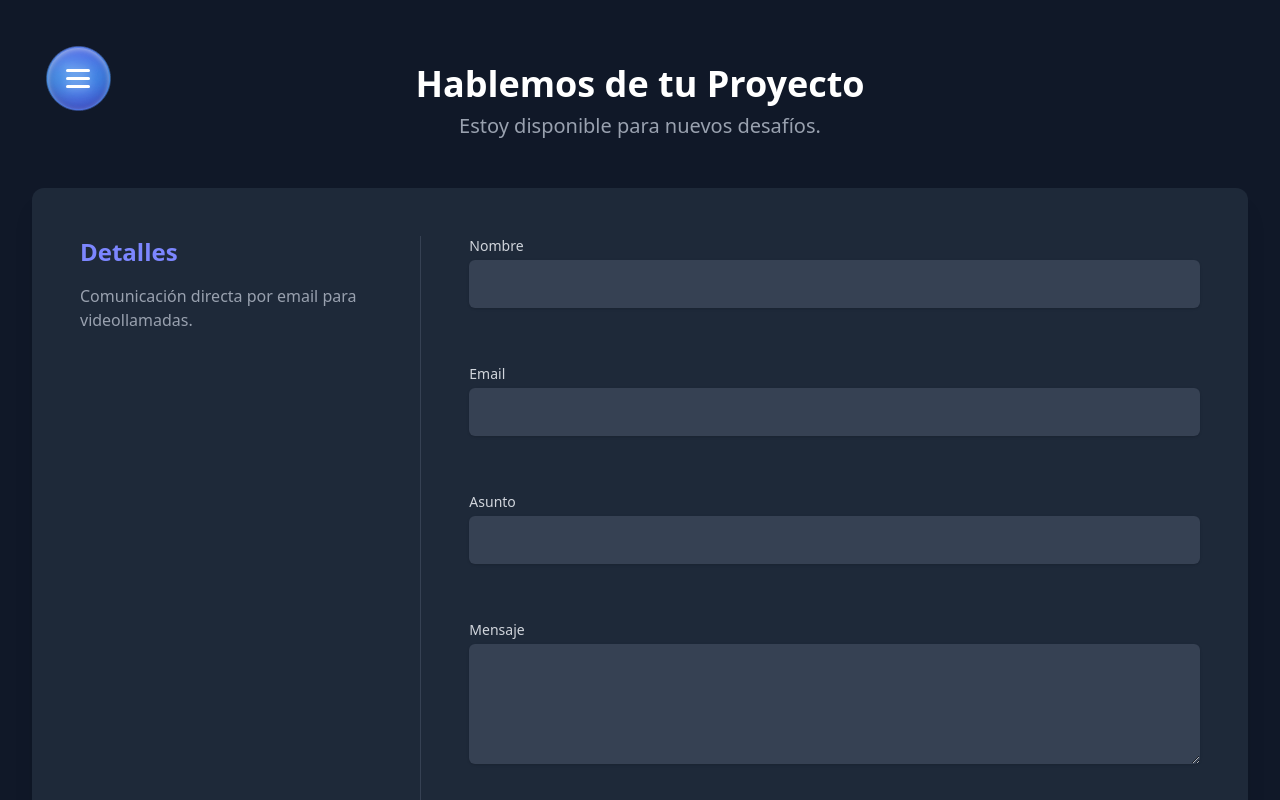
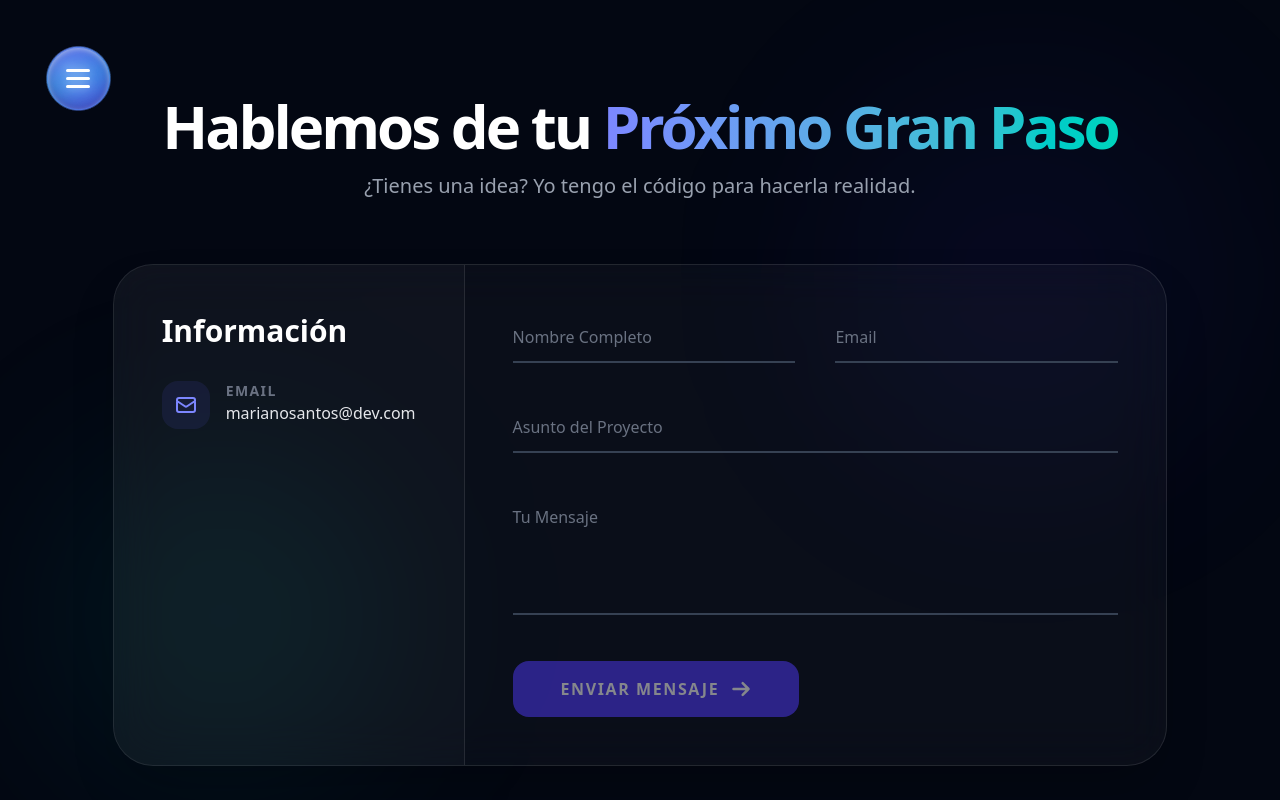
Before and after one commit to Maranelo97/portfolio-2025, an Angular app: page /contact in a window 1280 px wide. Shown: the top 800 px of the page. Built offline with nearby package versions, Linux system fonts and the light colour scheme.

Commit message:
mejoras visuales contact

```diff
--- a/src/app/features/contact/contact.html
+++ b/src/app/features/contact/contact.html
@@ -1,94 +1,137 @@
-<section class="min-h-screen py-16 bg-gray-900 transition-colors duration-500 overflow-x-hidden">
-  <div class="max-w-7xl mx-auto px-4 sm:px-6 lg:px-8">
-    <div #headerSection class="text-center mb-12">
-      <h2 class="text-4xl font-extrabold text-white">Hablemos de tu Proyecto</h2>
-      <p class="text-xl text-gray-400 mt-2">Estoy disponible para nuevos desafíos.</p>
+<section class="relative min-h-screen py-24 bg-gray-950 overflow-hidden flex items-center">
+  <div class="absolute top-0 left-0 w-full h-full overflow-hidden pointer-events-none">
+    <div
+      class="absolute top-[10%] right-[5%] w-96 h-96 bg-indigo-600/10 rounded-full blur-[120px] animate-pulse"></div>
+    <div
+      class="absolute bottom-[10%] left-[5%] w-80 h-80 bg-teal-500/10 rounded-full blur-[100px]"></div>
+  </div>
+
+  <div class="relative z-10 max-w-7xl mx-auto px-4 sm:px-6 lg:px-8">
+    <div #headerSection class="text-center mb-16 opacity-0 translate-y-8">
+      <h2 class="text-5xl md:text-6xl font-black text-white tracking-tighter mb-4">
+        Hablemos de tu
+        <span class="bg-clip-text text-transparent bg-linear-to-r from-indigo-400 to-teal-400">
+          Próximo Gran Paso
+        </span>
+      </h2>
+      <p class="text-xl text-gray-400 font-light max-w-2xl mx-auto">
+        ¿Tienes una idea? Yo tengo el código para hacerla realidad.
+      </p>
     </div>
 
     <div
-      class="lg:grid lg:grid-cols-3 lg:gap-12 bg-gray-800 shadow-xl rounded-xl p-8 sm:p-12 overflow-hidden">
-      <div class="lg:col-span-1 border-r border-gray-700 pr- lg:pr-12 mb-8 lg:mb-0">
-        <h3 class="text-2xl font-bold text-indigo-400 mb-4">Detalles</h3>
-        <p class="text-gray-400 mb-6">Comunicación directa por email para videollamadas.</p>
+      class="lg:grid lg:grid-cols-3 bg-white/3 backdrop-blur-xl rounded-[2.5rem] border border-white/10 shadow-2xl overflow-hidden">
+      <div class="lg:col-span-1 bg-white/2 p-12 border-b lg:border-b-0 lg:border-r border-white/10">
+        <h3 class="text-3xl font-bold text-white mb-8">Información</h3>
+        <div class="space-y-8">
+          <div class="group flex items-start gap-4">
+            <div
+              class="p-3 rounded-2xl bg-indigo-500/10 text-indigo-400 group-hover:bg-indigo-500 group-hover:text-white transition-all duration-500">
+              <svg class="w-6 h-6" fill="none" stroke="currentColor" viewBox="0 0 24 24">
+                <path
+                  stroke-linecap="round"
+                  stroke-linejoin="round"
+                  stroke-width="2"
+                  d="M3 8l7.89 5.26a2 2 0 002.22 0L21 8M5 19h14a2 2 0 002-2V7a2 2 0 00-2-2H5a2 2 0 00-2 2v10a2 2 0 002 2z"></path>
+              </svg>
             </div>
-
-      <div class="lg:col-span-2">
-        <form [formGroup]="contactForm" (ngSubmit)="onSubmit()" class="space-y-6">
-          <div class="form-field">
-            <label for="name" class="block text-sm font-medium text-gray-300">Nombre</label>
-            <input
-              type="text"
-              id="name"
-              formControlName="name"
-              class="mt-1 block w-full rounded-md p-3 bg-gray-700 border-gray-600 text-white transition-all duration-300 shadow-sm hover:scale-[1.02] hover:shadow-[0_0_15px_rgba(79,70,229,0.4)]"
-              [ngClass]="{ 'border-red-500 shadow-red-500': f.name.invalid && f.name.touched }" />
-            <div class="text-red-500 text-sm mt-2 min-h-6">
-              <span *ngIf="f.name.invalid && f.name.touched">El nombre es obligatorio.</span>
+            <div>
+              <p class="text-sm text-gray-500 uppercase tracking-widest font-bold">Email</p>
+              <p class="text-gray-200">marianosantos@dev.com</p>
+            </div>
+          </div>
         </div>
       </div>
 
-          <div class="form-field">
-            <label for="email" class="block text-sm font-medium text-gray-300">Email</label>
+      <div class="lg:col-span-2 p-12">
+        <form [formGroup]="contactForm" (ngSubmit)="onSubmit()" class="space-y-10">
+          <div class="grid grid-cols-1 md:grid-cols-2 gap-10">
+            <div class="relative group">
+              <input
+                type="text"
+                formControlName="name"
+                id="name"
+                placeholder=" "
+                class="peer w-full bg-transparent border-b-2 border-gray-700 py-3 text-white focus:outline-none focus:border-indigo-500 transition-all" />
+              <label
+                for="name"
+                class="absolute left-0 top-3 text-gray-500 transition-all peer-focus:-top-5 peer-focus:text-sm peer-focus:text-indigo-400 peer-[:not(:placeholder-shown)]:-top-5 peer-[:not(:placeholder-shown)]:text-sm">
+                Nombre Completo
+              </label>
+              <div
+                class="absolute bottom-0 left-0 h-0.5 w-0 bg-indigo-400 transition-all duration-500 group-focus-within:w-full"></div>
+            </div>
+
+            <div class="relative group">
               <input
                 type="email"
+                formControlName="email"
                 id="email"
-              formControlName="email"
-              class="mt-1 block w-full rounded-md p-3 bg-gray-700 border-gray-600 text-white transition-all duration-300 shadow-sm hover:scale-[1.02] hover:shadow-[0_0_15px_rgba(79,70,229,0.4)]"
-              [ngClass]="{ 'border-red-500 shadow-red-500': f.email.invalid && f.email.touched }" />
-            <div class="text-red-500 text-sm mt-2 min-h-6">
-              <span *ngIf="f.email.invalid && f.email.touched">
-                {{
-                  f.email.errors?.['required']
-                    ? 'El email es obligatorio.'
-                    : 'Formato de email inválido.'
-                }}
-              </span>
+                placeholder=" "
+                class="peer w-full bg-transparent border-b-2 border-gray-700 py-3 text-white focus:outline-none focus:border-indigo-500 transition-all" />
+              <label
+                for="email"
+                class="absolute left-0 top-3 text-gray-500 transition-all peer-focus:-top-5 peer-focus:text-sm peer-focus:text-indigo-400 peer-[:not(:placeholder-shown)]:-top-5 peer-[:not(:placeholder-shown)]:text-sm">
+                Email
+              </label>
+              <div
+                class="absolute bottom-0 left-0 h-0.5 w-0 bg-indigo-400 transition-all duration-500 group-focus-within:w-full"></div>
             </div>
           </div>
 
-          <div class="form-field">
-            <label for="subject" class="block text-sm font-medium text-gray-300">Asunto</label>
+          <div class="relative group">
             <input
               type="text"
+              formControlName="subject"
               id="subject"
-              formControlName="subject"
-              class="mt-1 block w-full rounded-md p-3 bg-gray-700 border-gray-600 text-white shadow-sm transition-all duration-300 hover:scale-[1.02] hover:shadow-[0_0_15px_rgba(79,70,229,0.4)]"
-              [ngClass]="{
-                'border-red-500 shadow-red-500': f.subject.invalid && f.subject.touched,
-              }" />
-            <div class="text-red-500 text-sm mt-2 min-h-6">
-              <span *ngIf="f.subject.invalid && f.subject.touched">El asunto es obligatorio.</span>
-            </div>
+              placeholder=" "
+              class="peer w-full bg-transparent border-b-2 border-gray-700 py-3 text-white focus:outline-none focus:border-indigo-500 transition-all" />
+            <label
+              for="subject"
+              class="absolute left-0 top-3 text-gray-500 transition-all peer-focus:-top-5 peer-focus:text-sm peer-focus:text-indigo-400 peer-[:not(:placeholder-shown)]:-top-5 peer-[:not(:placeholder-shown)]:text-sm">
+              Asunto del Proyecto
+            </label>
+            <div
+              class="absolute bottom-0 left-0 h-0.5 w-0 bg-indigo-400 transition-all duration-500 group-focus-within:w-full"></div>
           </div>
 
-          <div class="form-field">
-            <label for="message" class="block text-sm font-medium text-gray-300">Mensaje</label>
+          <div class="relative group">
             <textarea
+              formControlName="message"
               id="message"
-              formControlName="message"
               rows="4"
-              class="mt-1 block w-full rounded-md p-3 bg-gray-700 border-gray-600 text-white transition-all shadow-sm duration-300 hover:scale-[1.02] hover:shadow-[0_0_15px_rgba(79,70,229,0.4)]"
-              [ngClass]="{
-                'border-red-500 shadow-red-500': f.message.invalid && f.message.touched,
-              }"></textarea>
-            <div class="text-red-500 text-sm mt-2 min-h-6">
-              <span *ngIf="f.message.invalid && f.message.touched">
-                {{
-                  f.message.errors?.['required'] ? 'Mensaje obligatorio.' : 'Mínimo 20 caracteres.'
-                }}
-              </span>
-            </div>
+              placeholder=" "
+              class="peer w-full bg-transparent border-b-2 border-gray-700 py-3 text-white focus:outline-none focus:border-indigo-500 transition-all resize-none"></textarea>
+            <label
+              for="message"
+              class="absolute left-0 top-3 text-gray-500 transition-all peer-focus:-top-5 peer-focus:text-sm peer-focus:text-indigo-400 peer-[:not(:placeholder-shown)]:-top-5 peer-[:not(:placeholder-shown)]:text-sm">
+              Tu Mensaje
+            </label>
+            <div
+              class="absolute bottom-0 left-0 h-0.5 w-0 bg-indigo-400 transition-all duration-500 group-focus-within:w-full"></div>
           </div>
 
-          <div class="form-field">
           <button
             type="submit"
             [disabled]="contactForm.invalid || isSubmitting"
-              class="w-full flex justify-center py-3 px-4 rounded-md shadow-sm text-lg font-medium text-white bg-indigo-600 hover:bg-indigo-700 disabled:opacity-50 transition-all duration-200">
-              <span *ngIf="isSubmitting" class="flex items-center">Enviando...</span>
-              <span *ngIf="!isSubmitting">Enviar Mensaje</span>
+            class="group relative w-full md:w-max px-12 py-4 bg-indigo-600 rounded-2xl font-black text-white uppercase tracking-widest overflow-hidden transition-all hover:bg-indigo-500 hover:shadow-[0_0_30px_rgba(79,70,229,0.4)] disabled:opacity-50">
+            <span class="relative z-10 flex items-center gap-3">
+              {{ isSubmitting ? 'Procesando...' : 'Enviar Mensaje' }}
+              <svg
+                class="w-5 h-5 group-hover:translate-x-2 transition-transform"
+                fill="none"
+                stroke="currentColor"
+                viewBox="0 0 24 24">
+                <path
+                  stroke-linecap="round"
+                  stroke-linejoin="round"
+                  stroke-width="3"
+                  d="M14 5l7 7m0 0l-7 7m7-7H3"></path>
+              </svg>
+            </span>
+            <div
+              class="absolute inset-0 bg-linear-to-r from-transparent via-white/10 to-transparent -translate-x-full group-hover:translate-x-full transition-transform duration-1000"></div>
           </button>
-          </div>
         </form>
       </div>
     </div>
--- a/src/app/features/contact/contact.ts
+++ b/src/app/features/contact/contact.ts
@@ -22,21 +22,21 @@ import { ZoneService } from '../../core/services/zone';
 import { ToastNotification } from '../../shared/components/ToastNotification/ToastNotification';
 import emailjs from '@emailjs/browser';
 import { enviroment } from '../../environments/environment';
+import { gsap } from 'gsap'; // Importamos GSAP directamente para el control total
 
 @Component({
   selector: 'app-contact',
   standalone: true,
   imports: [CommonModule, ReactiveFormsModule, ToastNotification],
   templateUrl: './contact.html',
+  styleUrl: './contact.css', // No olvides vincular el CSS
   changeDetection: ChangeDetectionStrategy.OnPush,
 })
 export class Contact implements OnInit, OnDestroy {
-  // Inyecciones
   private fb = inject(NonNullableFormBuilder);
   private animationService = inject(AnimationService);
   private zoneService = inject(ZoneService);
 
-  // Formulario Tipado Estricto
   public contactForm!: FormGroup<{
     name: FormControl<string>;
     email: FormControl<string>;
@@ -44,9 +44,9 @@ export class Contact implements OnInit, OnDestroy {
     message: FormControl<string>;
   }>;
 
-  // Animaciones y UI
-  @ViewChild('headerSection', { static: false }) headerSection!: ElementRef<HTMLElement>;
+  @ViewChild('headerSection') headerSection!: ElementRef<HTMLElement>;
   private scope = this.zoneService.createScope('contact-component');
+  private ctx?: gsap.Context;
 
   public isSubmitting = false;
   public showToast = false;
@@ -56,7 +56,9 @@ export class Contact implements OnInit, OnDestroy {
 
   constructor() {
     afterNextRender(() => {
-      this.startEntryAnimations();
+      this.zoneService.runOutside(() => {
+        this.initGsapAnimations();
+      });
     });
   }
 
@@ -73,54 +75,94 @@ export class Contact implements OnInit, OnDestroy {
     });
   }
 
-  // Getter tipado para el HTML
   get f() {
     return this.contactForm.controls;
   }
 
+  private initGsapAnimations(): void {
+    this.ctx = gsap.context(() => {
+      const tl = gsap.timeline({ defaults: { ease: 'power4.out' } });
+
+      // 1. Entrada del Header (Título y subtítulo)
+      tl.to(this.headerSection.nativeElement, {
+        opacity: 1,
+        y: 0,
+        duration: 1.2,
+      });
+
+      // 2. Animación de los campos con efecto "Floating"
+      // Usamos el selector de los grupos de input que definimos en el HTML
+      tl.from(
+        '.relative.group',
+        {
+          opacity: 0,
+          y: 30,
+          duration: 0.8,
+          stagger: 0.1,
+          clearProps: 'all', // Limpia los estilos para no interferir con el CSS hover
+        },
+        '-=0.8',
+      );
+
+      // 3. Entrada del panel de información lateral
+      tl.from(
+        '.lg\\:col-span-1',
+        {
+          opacity: 0,
+          x: -40,
+          duration: 1,
+          ease: 'expo.out',
+        },
+        '-=1',
+      );
+    }, this.headerSection.nativeElement); // Scope de GSAP
+  }
+
   async onSubmit(): Promise<void> {
     if (this.contactForm.invalid) {
+      this.animateError(); // Pequeño feedback visual de error
       this.contactForm.markAllAsTouched();
       return;
     }
 
     this.isSubmitting = true;
-    this.showToast = false;
-
-    // Uso de la Interfaz IContactForm
     const formData: IContactForm = this.contactForm.getRawValue();
-
-    const templateParams = {
-      from_name: formData.name,
-      from_email: formData.email,
-      subject: formData.subject,
-      message: formData.message,
-    };
 
     try {
       await emailjs.send(
         enviroment.serviceId,
         enviroment.templateId,
-        templateParams,
+        {
+          from_name: formData.name,
+          from_email: formData.email,
+          subject: formData.subject,
+          message: formData.message,
+        },
         enviroment.authKey,
       );
 
-      this.setToast(
-        'success',
-        '¡Mensaje Enviado!',
-        'Gracias por contactarme. El correo ha llegado a mi bandeja.',
-      );
+      this.setToast('success', '¡Despegue Exitoso!', 'Tu mensaje está en camino.');
       this.contactForm.reset();
     } catch (error) {
-      console.error('EmailJS Error:', error);
-      this.setToast(
-        'error',
-        'Error de Envío',
-        'No pudimos procesar el correo. Por favor, intenta más tarde.',
-      );
+      this.setToast('error', 'Fallo en los motores', 'No pudimos enviar el mensaje.');
     } finally {
       this.isSubmitting = false;
     }
+  }
+
+  // Micro-interacción: Shake de error si el form es inválido
+  private animateError(): void {
+    gsap.to('.lg\\:col-span-2', {
+      x: -10,
+      duration: 0.1,
+      repeat: 3,
+      yoyo: true,
+      ease: 'power1.inOut',
+      // Usamos llaves para asegurar que la función devuelva void
+      onComplete: () => {
+        gsap.set('.lg\\:col-span-2', { x: 0 });
+      },
+    });
   }
 
   private setToast(type: 'success' | 'error', title: string, message: string): void {
@@ -134,21 +176,8 @@ export class Contact implements OnInit, OnDestroy {
     this.showToast = false;
   }
 
-  private startEntryAnimations(): void {
-    // Animación de cabecera usando el scope tipado
-    if (this.headerSection) {
-      this.animationService.staggerScaleIn(this.headerSection.nativeElement, 0);
-    }
-
-    // Animación de los campos del formulario
-    const fields = document.querySelectorAll<HTMLElement>('.form-field');
-    if (fields.length > 0) {
-      this.animationService.slideInStagger(Array.from(fields), 'right');
-    }
-  }
-
   ngOnDestroy(): void {
-    // Limpieza automática de GSAP y ScrollTriggers
+    this.ctx?.revert(); // Revierte todas las animaciones de GSAP
     this.scope.cleanup();
   }
 }
```
Also changed, not shown: src/app/shared/components/ToastNotification/ToastNotification.ts (+92 -27 lines), src/app/features/contact/contact.css (added). Lines whose indentation alone changed are shown as unchanged.
